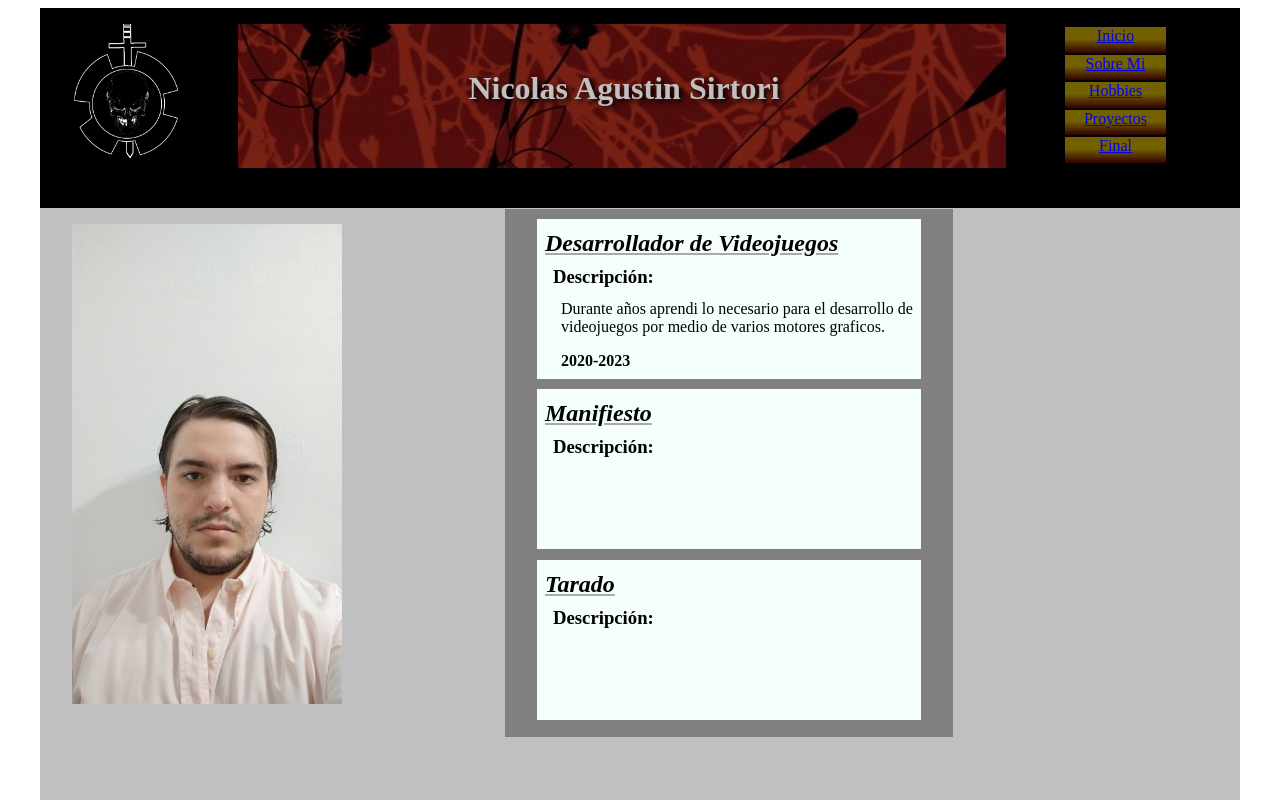
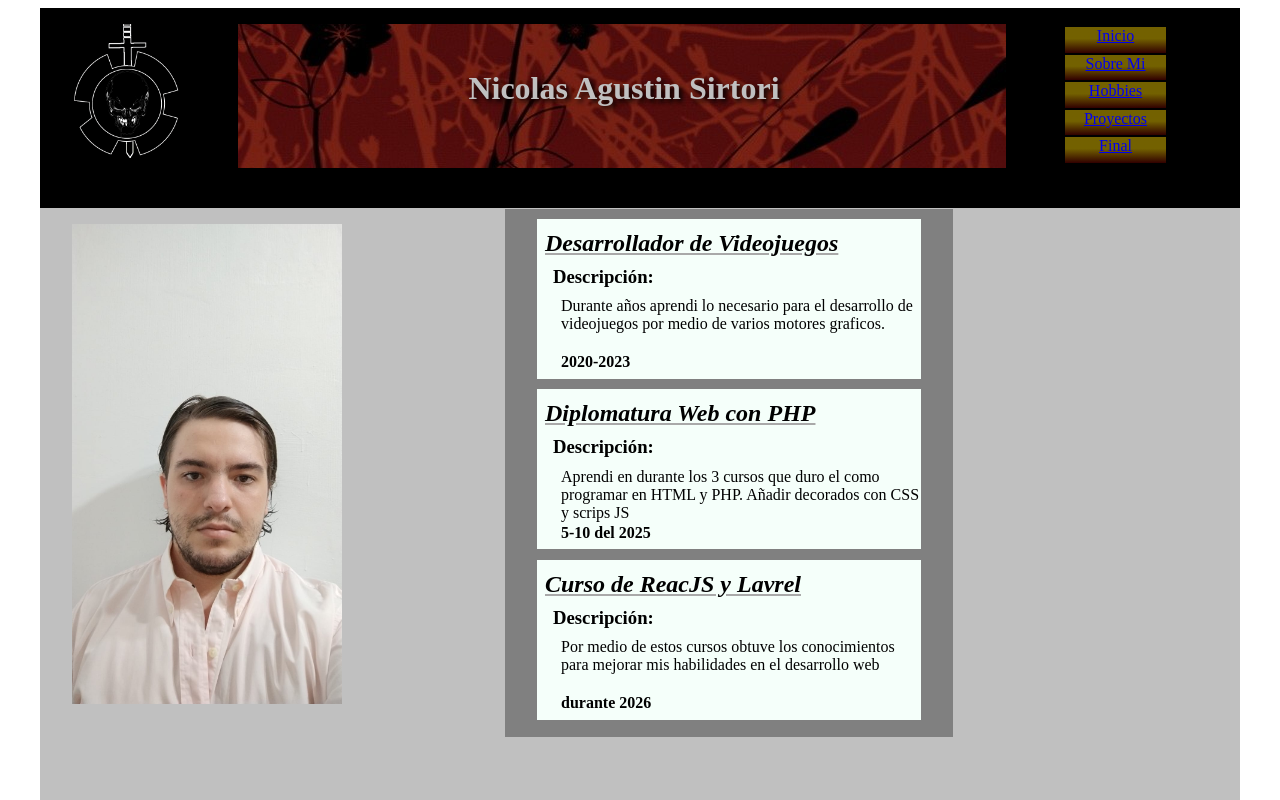
Before and after one commit to Robertsnights/my-app, a React (Vite) app: page / in a window 1280 px wide. Shown: the top 800 px of the page. Built offline with nearby package versions, Linux system fonts and the light colour scheme.

Commit message:
Listado completo de cursos

```diff
--- a/src/App.jsx
+++ b/src/App.jsx
@@ -8,10 +8,16 @@ export function Cue1() {
     <>
       <div className="Foto"></div>
       <div className="Listados">
-        <DivText Titulo='Desarrollador de Videojuegos' Descripcion="Durante  años aprendi lo necesario para el desarrollo de videojuegos por medio de varios motores graficos."
+        <DivText Titulo='Desarrollador de Videojuegos'
+          Descripcion="Durante  años aprendi lo necesario para el desarrollo de videojuegos por medio de varios motores graficos."
           anio="2020-2023"/>
-        <DivText  Titulo="Manifiesto"/>
-        <DivText  Titulo="Tarado"/>
+        <DivText  Titulo="Diplomatura Web con PHP"
+          Descripcion="Aprendi en durante los 3 cursos que duro el como programar en HTML y PHP. Añadir decorados con CSS y scrips JS"
+          anio="5-10 del 2025"/>
+        <DivText  Titulo="Curso de ReacJS y Lavrel"
+          Descripcion="Por medio de estos cursos obtuve los conocimientos para mejorar mis habilidades en el desarrollo web"
+          anio="durante 2026"
+        />
       </div>
     </>
   )
--- a/src/creadores/Creador.css
+++ b/src/creadores/Creador.css
@@ -20,14 +20,17 @@
 	position: relative;
 	margin-left: 1rem;
 	margin-top: 0.5rem;
-	height: 1rem;
+	height: 0.8rem;
 	width:7rem;
 }
 .Texto{
 	position:relative;
 	margin-left: 1.5rem;
+	margin-top: 0.5rem;
+	height: 2.5rem;
 }
 .fechas{
 	position: relative;
+	margin-top: 0.5rem;
 	margin-left: 1.5rem;
 }
```
